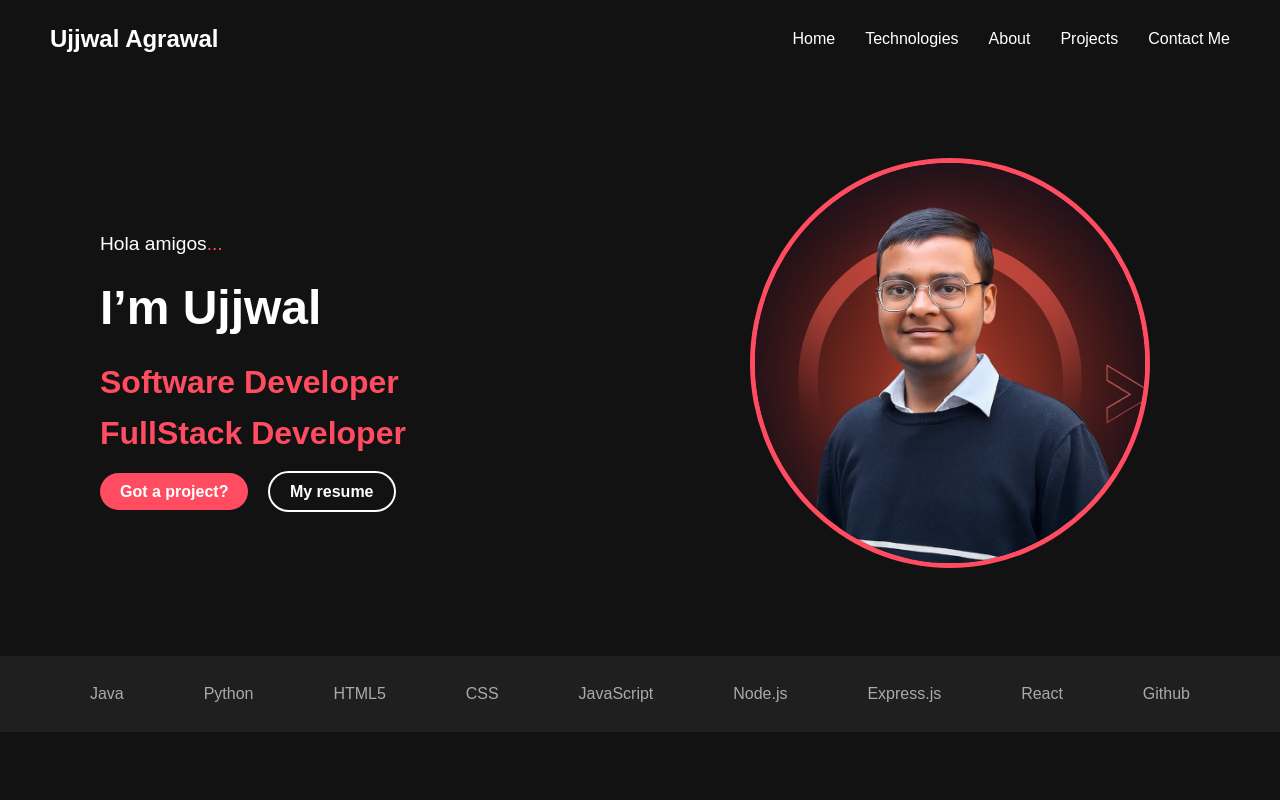
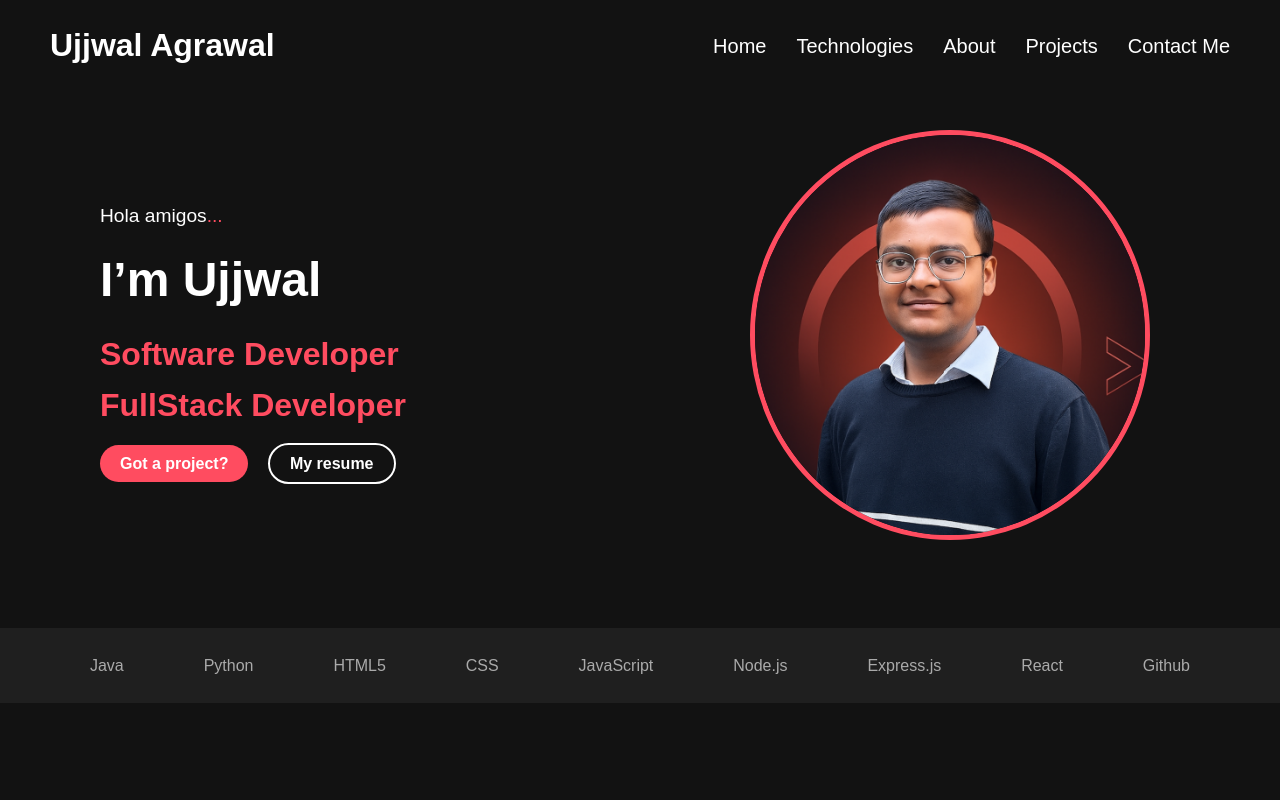
Before and after one commit to Ujjwal1248/Portfolio, a plain HTML site: page index.html in a window 1280 px wide. Shown: the top 800 px of the page. Drawn offline with Linux system fonts and the light colour scheme.

Commit message:
Changed navbar

```diff
--- a/style.css
+++ b/style.css
@@ -23,11 +23,16 @@ a {
     justify-content: space-between;
     align-items: center;
     padding: 20px 50px;
-    background-color: #121212;
+    background-color: transparent;
+    position: fixed; /* Fixes it at the top */
+    top: 0; /* Stick to top */
+    left: 0;
+    width: 100%;
+    z-index: 1000;
 }
 
 .logo {
-    font-size: 1.5rem;
+    font-size: 2rem;
     font-weight: bold;
 }
 
@@ -38,6 +43,7 @@ nav ul {
 
 nav ul li {
     margin-left: 30px;
+    font-size: 20px;
 }
 
 nav ul li a {
@@ -56,6 +62,7 @@ nav ul li a:hover {
     justify-content: space-evenly;
     align-items: center;
     padding: 80px 50px;
+    margin-top: 50px;
 }
 
 .hero-text {
```
